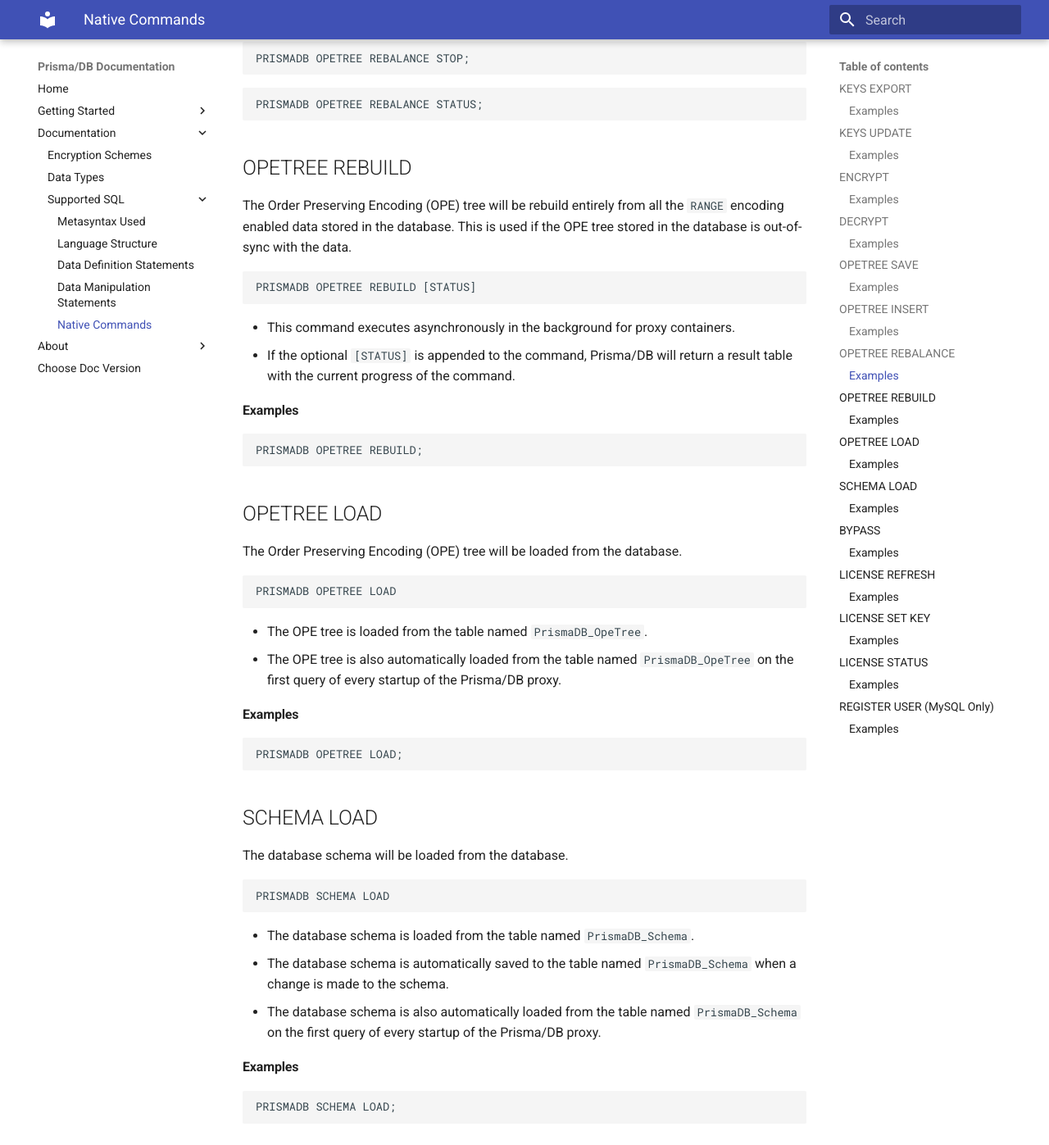
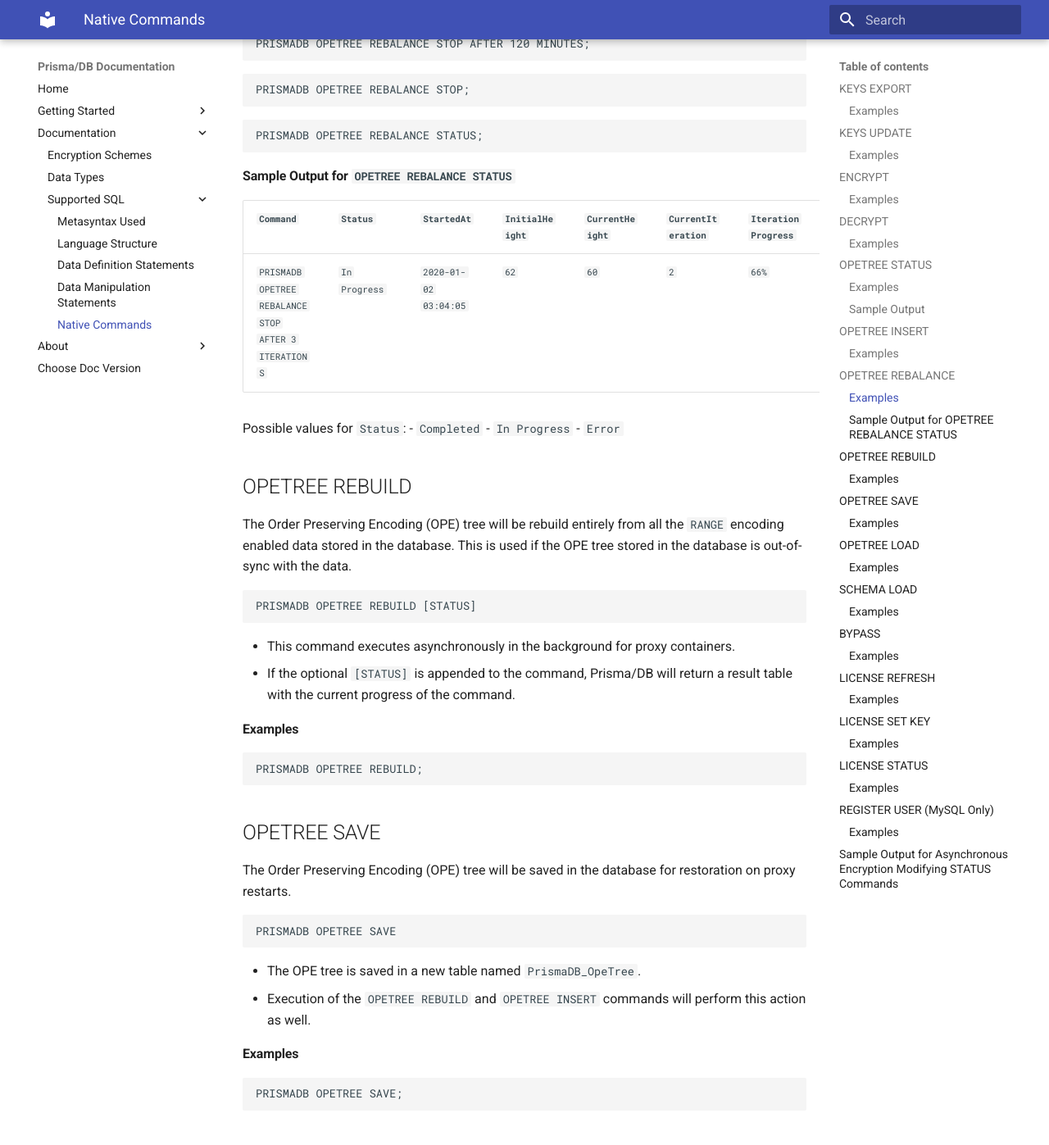
Before and after one commit to aprismatic/prismadb, an MkDocs documentation site: the page built from docs/native-commands.md, in a window 1280 px wide and 1400 px high, scrolled down 3752 px. Shown: the top 1397 px of the window at 82% size. Built offline with MkDocs 1.6.1 and Material for MkDocs 9.7.7, drawn with Linux system fonts in a browser that asks for light colours; some of the changed text lies outside the part shown.

Commit message:
Sample output for native commands

````diff
--- a/docs/native-commands.md
+++ b/docs/native-commands.md
@@ -76,22 +76,25 @@ PRISMADB DECRYPT column [STATUS]
 PRISMADB DECRYPT Product.Price;
 ```
 
-## OPETREE SAVE
+## OPETREE STATUS
 
-The Order Preserving Encoding (OPE) tree will be saved in the database for restoration on proxy restarts.
+To check the status of the OPE tree.
 
 ```
-PRISMADB OPETREE SAVE
+PRISMADB OPETREE STATUS
 ```
-
-- The OPE tree is saved in a new table named `PrismaDB_OpeTree`.
-- Execution of the `OPETREE REBUILD` and `OPETREE INSERT` commands will perform this action as well.
 
 #### Examples
 
 ```
-PRISMADB OPETREE SAVE;
+PRISMADB OPETREE STATUS;
 ```
+
+#### Sample Output
+
+| Size | Height | HeightAllowance |
+| ---- | ------ | --------------- |
+| 1024 | 42     | 21              |
 
 ## OPETREE INSERT
 
@@ -148,6 +151,17 @@ PRISMADB OPETREE REBALANCE STOP;
 PRISMADB OPETREE REBALANCE STATUS;
 ```
 
+#### Sample Output for `OPETREE REBALANCE STATUS`
+
+| `Command`                                            | `Status`      | `StartedAt`           | `InitialHeight` | `CurrentHeight` | `CurrentIteration` | `IterationProgress` | `Stopping` | `CompletedAt` | `ErrorMessage` |
+| ---------------------------------------------------- | ------------- | --------------------- | --------------- | --------------- | ------------------ | ------------------- | ---------- | ------------- | -------------- |
+| `PRISMADB OPETREE REBALANCE STOP AFTER 3 ITERATIONS` | `In Progress` | `2020-01-02 03:04:05` | `62`            | `60`            | `2`                | `66%`               | `False`    | *`null`*      | *`null`*       |
+
+Possible values for `Status`:
+- `Completed`
+- `In Progress`
+- `Error`
+
 ## OPETREE REBUILD
 
 The Order Preserving Encoding (OPE) tree will be rebuild entirely from all the `RANGE` encoding enabled data stored in the database. This is used if the OPE tree stored in the database is out-of-sync with the data.
@@ -163,6 +177,23 @@ PRISMADB OPETREE REBUILD [STATUS]
 
 ```
 PRISMADB OPETREE REBUILD;
+```
+
+## OPETREE SAVE
+
+The Order Preserving Encoding (OPE) tree will be saved in the database for restoration on proxy restarts.
+
+```
+PRISMADB OPETREE SAVE
+```
+
+- The OPE tree is saved in a new table named `PrismaDB_OpeTree`.
+- Execution of the `OPETREE REBUILD` and `OPETREE INSERT` commands will perform this action as well.
+
+#### Examples
+
+```
+PRISMADB OPETREE SAVE;
 ```
 
 ## OPETREE LOAD
@@ -277,3 +308,14 @@ PRISMADB REGISTER USER userid PASSWORD password
 ```
 PRISMADB REGISTER USER 'root' PASSWORD 'qwerty123';
 ```
+
+## Sample Output for Asynchronous Encryption Modifying `STATUS` Commands
+
+| `LatestQuery`          | `Status`      | `OverallProgress` | `ColumnProgress` | `ErrorMessage` |
+| ---------------------- | ------------- | ----------------- | ---------------- | -------------- |
+| `PRISMADB KEYS UPDATE` | `In Progress` | `8/42`            | `255`            | *`null`*       |
+
+Possible values for `Status`:
+- `Completed`
+- `In Progress`
+- `Error`
````
